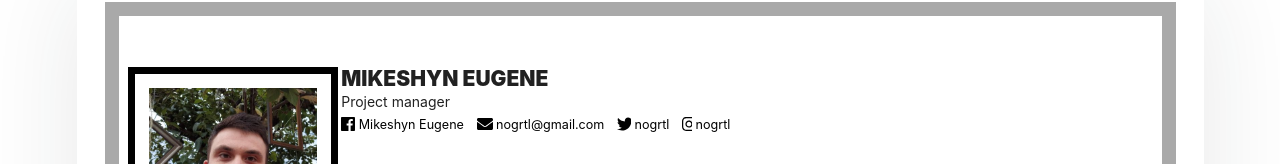
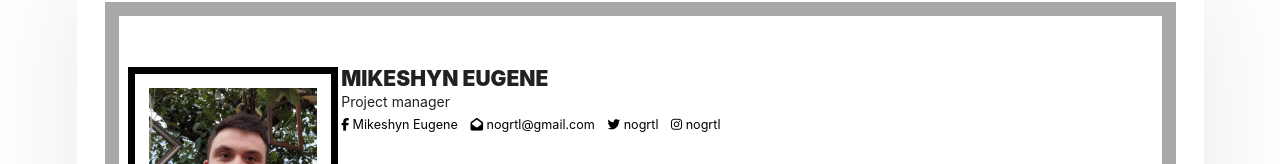
Before and after one commit to NogrTL/homepage, a plain HTML site: page index.html in a window 1280 px wide. Shown: the part 103-267 px from the top of the page. Drawn offline with nearby package versions, Linux system fonts and the light colour scheme.

Commit message:
replace icons with fontawesome

```diff
--- a/index.html
+++ b/index.html
@@ -20,6 +20,7 @@
   <link rel="stylesheet" href="https://unpkg.com/modern-normalize">
   <link rel="stylesheet" href="style\main.css">
   <title>Resume &mdash; Mikeshyn Eugene</title>
+  <script src="https://kit.fontawesome.com/f5b4b964bb.js" crossorigin="anonymous"></script>
 </head>
 
 <body>
@@ -43,41 +44,28 @@
                     <li>
                       <a href="https://www.facebook.com/eugene.mikeshyn" rel="author" class="facebook" target="_blank">
                         <span>
-                          <svg class="icon" xmlns="http://www.w3.org/2000/svg" viewBox="0 0 448 512">
-                            <path
-                              d="M448 56.7v398.5c0 13.7-11.1 24.7-24.7 24.7H309.1V306.5h58.2l8.7-67.6h-67v-43.2c0-19.6 5.4-32.9 33.5-32.9h35.8v-60.5c-6.2-.8-27.4-2.7-52.2-2.7-51.6 0-87 31.5-87 89.4v49.9h-58.4v67.6h58.4V480H24.7C11.1 480 0 468.9 0 455.3V56.7C0 43.1 11.1 32 24.7 32h398.5c13.7 0 24.8 11.1 24.8 24.7z" />
-                          </svg>
+                        <i class="fab fa-facebook-f"></i>
                           Mikeshyn Eugene</span>
                       </a>
                     </li>
                     <li>
                       <a href="mailto:ryuwins@gmail.com" rel="author" class="mail">
                         <span>
-                          <svg class="icon" xmlns="http://www.w3.org/2000/svg" viewBox="0 0 512 512">
-                            <path
-                              d="M502.3 190.8c3.9-3.1 9.7-.2 9.7 4.7V400c0 26.5-21.5 48-48 48H48c-26.5 0-48-21.5-48-48V195.6c0-5 5.7-7.8 9.7-4.7 22.4 17.4 52.1 39.5 154.1 113.6 21.1 15.4 56.7 47.8 92.2 47.6 35.7.3 72-32.8 92.3-47.6 102-74.1 131.6-96.3 154-113.7zM256 320c23.2.4 56.6-29.2 73.4-41.4 132.7-96.3 142.8-104.7 173.4-128.7 5.8-4.5 9.2-11.5 9.2-18.9v-19c0-26.5-21.5-48-48-48H48C21.5 64 0 85.5 0 112v19c0 7.4 3.4 14.3 9.2 18.9 30.6 23.9 40.7 32.4 173.4 128.7 16.8 12.2 50.2 41.8 73.4 41.4z">
-                            </path>
-                          </svg>
-                          nogrtl@gmail.com</span>
+                        <i class="fas fa-envelope-open"></i>
+                        nogrtl@gmail.com</span>
                       </a>
                     </li>
                     <li>
                       <a href="https://twitter.com/nogrtl" class="twitter">
                         <span>
-                          <svg class="icon" xmlns="http://www.w3.org/2000/svg" viewBox="0 0 448 512">
-                            <path xmlns="http://www.w3.org/2000/svg" fill="currentColor"
-                              d="M459.37 151.716c.325 4.548.325 9.097.325 13.645 0 138.72-105.583 298.558-298.558 298.558-59.452 0-114.68-17.219-161.137-47.106 8.447.974 16.568 1.299 25.34 1.299 49.055 0 94.213-16.568 130.274-44.832-46.132-.975-84.792-31.188-98.112-72.772 6.498.974 12.995 1.624 19.818 1.624 9.421 0 18.843-1.3 27.614-3.573-48.081-9.747-84.143-51.98-84.143-102.985v-1.299c13.969 7.797 30.214 12.67 47.431 13.319-28.264-18.843-46.781-51.005-46.781-87.391 0-19.492 5.197-37.36 14.294-52.954 51.655 63.675 129.3 105.258 216.365 109.807-1.624-7.797-2.599-15.918-2.599-24.04 0-57.828 46.782-104.934 104.934-104.934 30.213 0 57.502 12.67 76.67 33.137 23.715-4.548 46.456-13.32 66.599-25.34-7.798 24.366-24.366 44.833-46.132 57.827 21.117-2.273 41.584-8.122 60.426-16.243-14.292 20.791-32.161 39.308-52.628 54.253z" />
-                          </svg>
-                          nogrtl</span>
+                        <i class="fab fa-twitter"></i>
+                        nogrtl</span>
                       </a>
                     </li>
                     <li>
                       <a href="https://www.instagram.com/nogrtl/" class="instagram">
                         <span>
-                          <svg class="icon" xmlns="http://www.w3.org/2000/svg" viewBox="0 0 320 512">
-                            <path xmlns="http://www.w3.org/2000/svg" fill="currentColor"
-                              d="M224.1 141c-63.6 0-114.9 51.3-114.9 114.9s51.3 114.9 114.9 114.9S339 319.5 339 255.9 287.7 141 224.1 141zm0 189.6c-41.1 0-74.7-33.5-74.7-74.7s33.5-74.7 74.7-74.7 74.7 33.5 74.7 74.7-33.6 74.7-74.7 74.7zm146.4-194.3c0 14.9-12 26.8-26.8 26.8-14.9 0-26.8-12-26.8-26.8s12-26.8 26.8-26.8 26.8 12 26.8 26.8zm76.1 27.2c-1.7-35.9-9.9-67.7-36.2-93.9-26.2-26.2-58-34.4-93.9-36.2-37-2.1-147.9-2.1-184.9 0-35.8 1.7-67.6 9.9-93.9 36.1s-34.4 58-36.2 93.9c-2.1 37-2.1 147.9 0 184.9 1.7 35.9 9.9 67.7 36.2 93.9s58 34.4 93.9 36.2c37 2.1 147.9 2.1 184.9 0 35.9-1.7 67.7-9.9 93.9-36.2 26.2-26.2 34.4-58 36.2-93.9 2.1-37 2.1-147.8 0-184.8zM398.8 388c-7.8 19.6-22.9 34.7-42.6 42.6-29.5 11.7-99.5 9-132.1 9s-102.7 2.6-132.1-9c-19.6-7.8-34.7-22.9-42.6-42.6-11.7-29.5-9-99.5-9-132.1s-2.6-102.7 9-132.1c7.8-19.6 22.9-34.7 42.6-42.6 29.5-11.7 99.5-9 132.1-9s102.7-2.6 132.1 9c19.6 7.8 34.7 22.9 42.6 42.6 11.7 29.5 9 99.5 9 132.1s2.7 102.7-9 132.1z" />
-                          </svg>
+                          <i class="fab fa-instagram"></i>
                           nogrtl</span>
                       </a>
                     </li>
```
